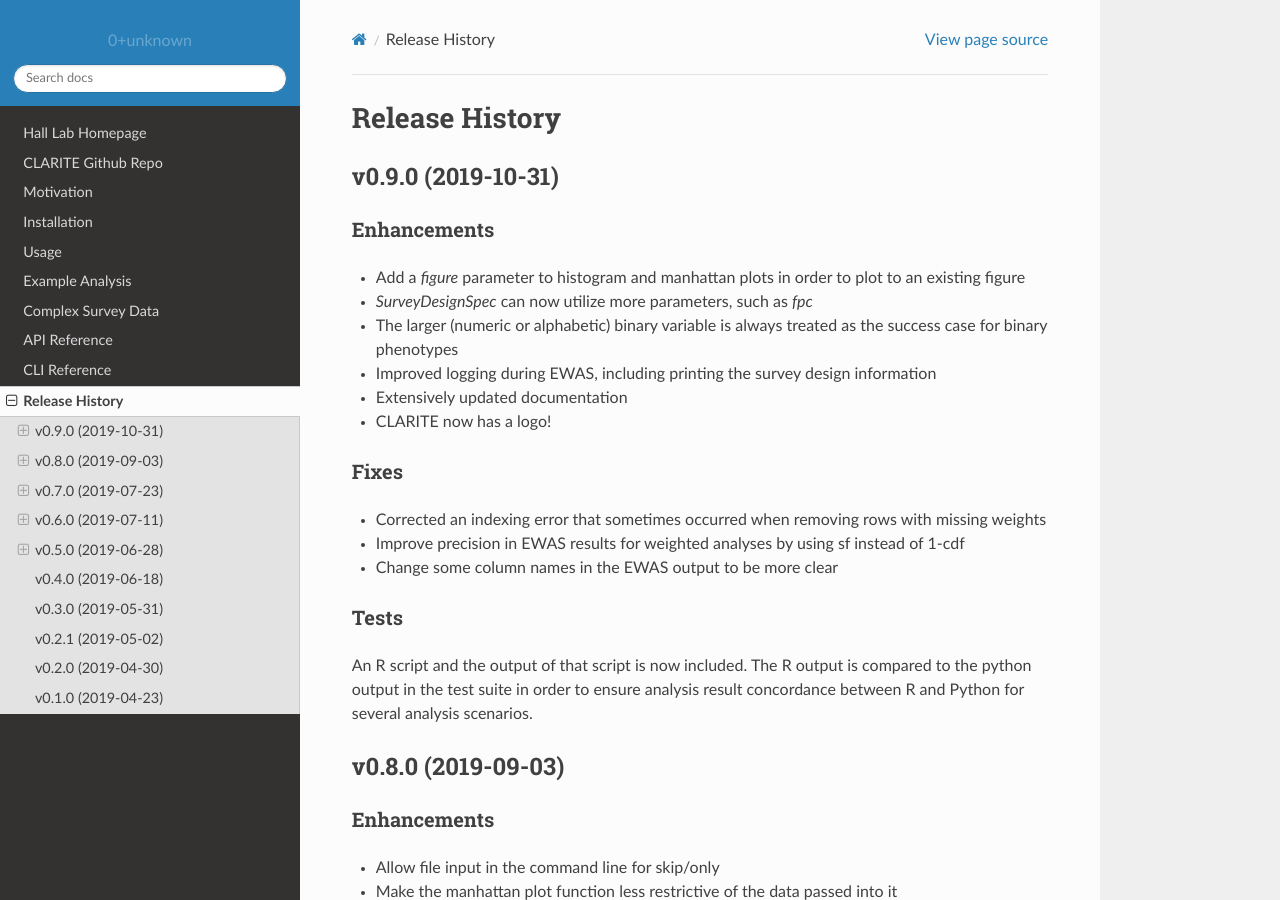
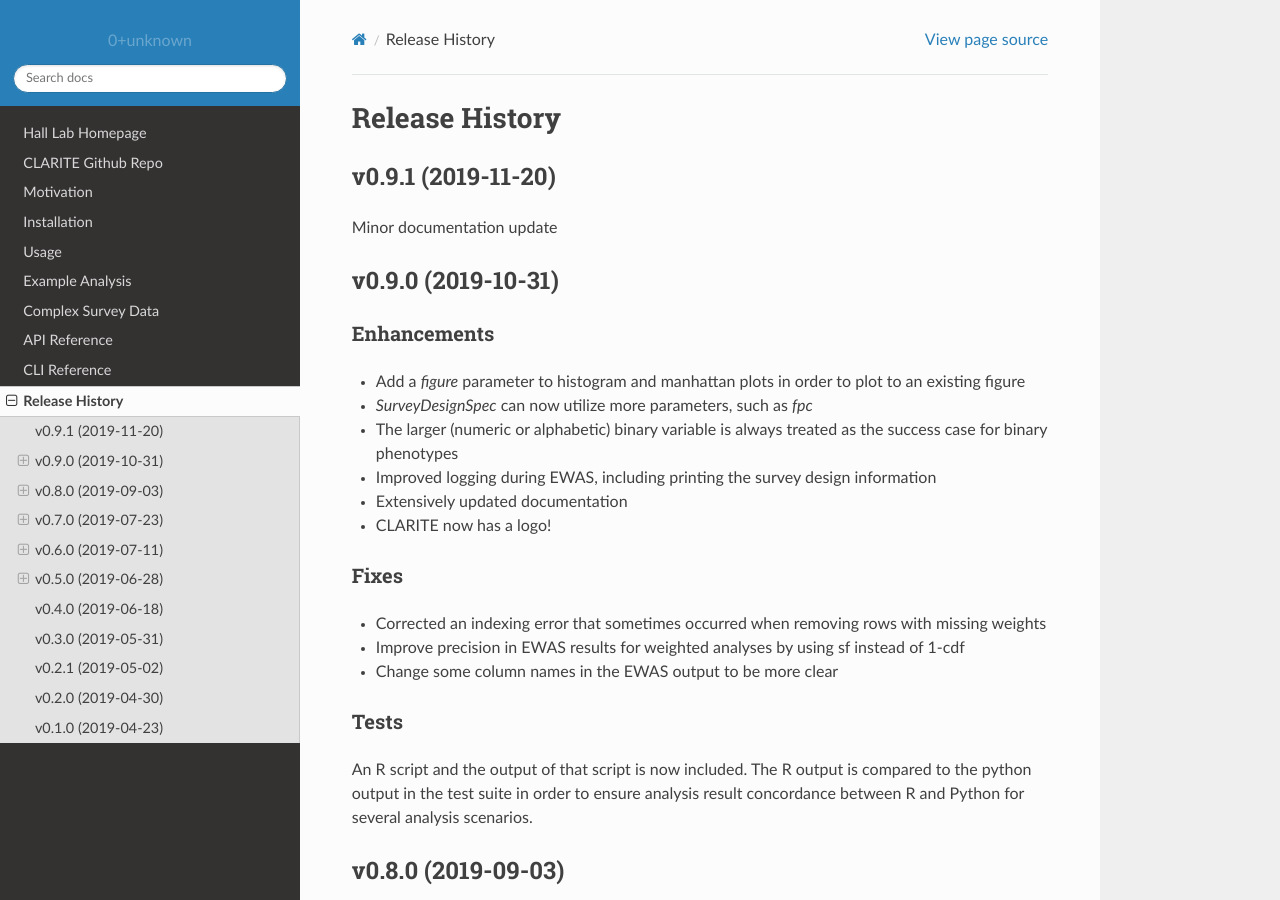
Before and after one commit to HallLab/clarite-python, a Sphinx documentation site: the page built from docs/source/release-history.rst, in a window 1280 px wide and 900 px high. Built offline with Sphinx 7.4.7 and the Read the Docs theme 2.0.0, drawn with Linux system fonts in a browser that asks for light colours.

Commit message:
REL: v0.9.1

```diff
--- a/docs/source/release-history.rst
+++ b/docs/source/release-history.rst
@@ -1,6 +1,11 @@
 ===============
 Release History
 ===============
+
+v0.9.1 (2019-11-20)
+-------------------
+
+Minor documentation update
 
 v0.9.0 (2019-10-31)
 -------------------
```
